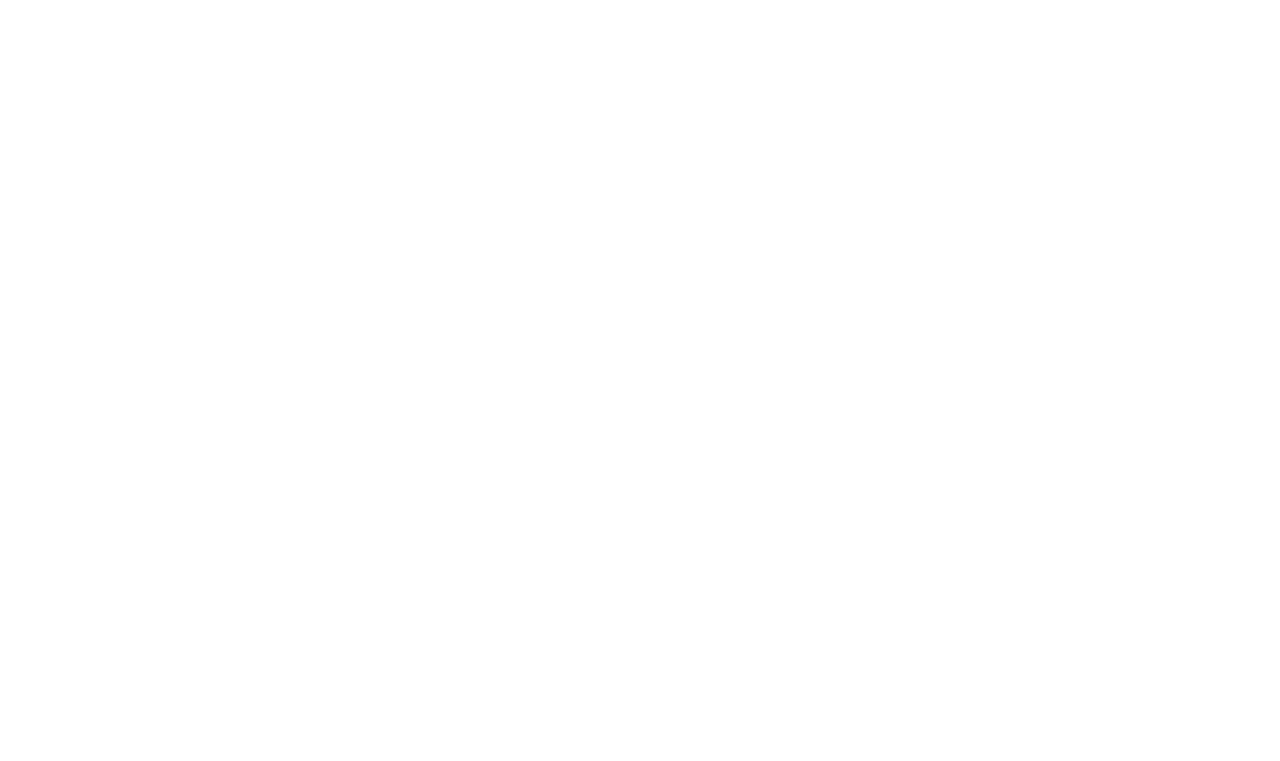
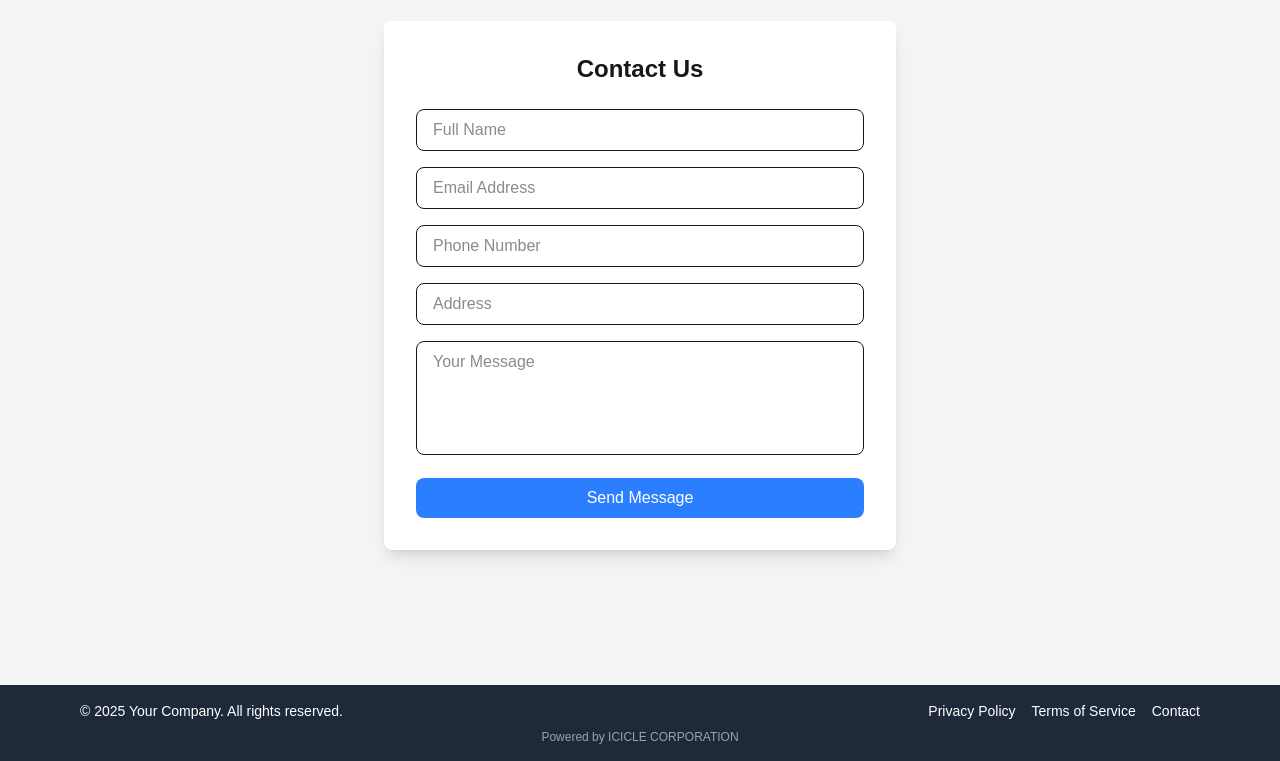
Before and after one commit to icicleltd/RealEasteNAZ, a Next.js app: page / in a window 1280 px wide. Shown: the part 2515-3276 px from the top of the page. Before the commit the page ends 2400 px from the top, so only its background shows below. Built offline with nearby package versions, Linux system fonts and the light colour scheme.

Commit message:
add all changes

```diff
--- /dev/null
+++ b/app/components/Contact.jsx
@@ -0,0 +1,86 @@
+"use client";
+
+import React, { useState } from "react";
+
+const Contact = () => {
+    const [formData, setFormData] = useState({
+        name: "",
+        email: "",
+        phone: "",
+        address: "",
+        message: "",
+    });
+
+    const handleChange = (e) => {
+        setFormData({ ...formData, [e.target.name]: e.target.value });
+    };
+
+    const handleSubmit = (e) => {
+        e.preventDefault();
+        console.log("Form Data Submitted:", formData);
+        alert("Thank you for contacting us!");
+        setFormData({ name: "", email: "", phone: "", address: "", message: "" });
+    };
+
+    return (
+        <div className="min-h-screen flex items-center justify-center bg-gray-100 p-4">
+            <div className="bg-white shadow-lg rounded-lg w-full max-w-lg p-8">
+                <h2 className="text-2xl font-semibold mb-6 text-center">Contact Us</h2>
+                <form onSubmit={handleSubmit} className="space-y-4">
+                    <input
+                        type="text"
+                        name="name"
+                        value={formData.name}
+                        onChange={handleChange}
+                        placeholder="Full Name"
+                        className="w-full px-4 py-2 border rounded-lg focus:outline-none focus:ring-2 focus:ring-blue-400"
+                        required
+                    />
+                    <input
+                        type="email"
+                        name="email"
+                        value={formData.email}
+                        onChange={handleChange}
+                        placeholder="Email Address"
+                        className="w-full px-4 py-2 border rounded-lg focus:outline-none focus:ring-2 focus:ring-blue-400"
+                        required
+                    />
+                    <input
+                        type="tel"
+                        name="phone"
+                        value={formData.phone}
+                        onChange={handleChange}
+                        placeholder="Phone Number"
+                        className="w-full px-4 py-2 border rounded-lg focus:outline-none focus:ring-2 focus:ring-blue-400"
+                        required
+                    />
+                    <input
+                        type="text"
+                        name="address"
+                        value={formData.address}
+                        onChange={handleChange}
+                        placeholder="Address"
+                        className="w-full px-4 py-2 border rounded-lg focus:outline-none focus:ring-2 focus:ring-blue-400"
+                    />
+                    <textarea
+                        name="message"
+                        value={formData.message}
+                        onChange={handleChange}
+                        placeholder="Your Message"
+                        className="w-full px-4 py-2 border rounded-lg focus:outline-none focus:ring-2 focus:ring-blue-400 resize-none"
+                        rows="4"
+                        required
+                    ></textarea>
+                    <button
+                        type="submit"
+                        className="w-full bg-blue-500 text-white py-2 rounded-lg hover:bg-blue-600 transition duration-300"
+                    >
+                        Send Message
+                    </button>
+                </form>
+            </div>
+        </div>
+    );
+};
+
+export default Contact;
--- /dev/null
+++ b/app/components/Footer.jsx
@@ -0,0 +1,23 @@
+"use client";
+
+import React from "react";
+
+const Footer = () => {
+    return (
+        <footer className="bg-gray-800 text-white py-4">
+            <div className="max-w-6xl mx-auto px-4 flex flex-col md:flex-row items-center justify-between text-sm">
+                <p>&copy; {new Date().getFullYear()} Your Company. All rights reserved.</p>
+                <div className="flex space-x-4 mt-2 md:mt-0">
+                    <a href="#" className="hover:text-blue-400 transition">Privacy Policy</a>
+                    <a href="#" className="hover:text-blue-400 transition">Terms of Service</a>
+                    <a href="#" className="hover:text-blue-400 transition">Contact</a>
+                </div>
+            </div>
+            <div className="text-center mt-2 text-xs text-gray-400">
+                Powered by ICICLE CORPORATION
+            </div>
+        </footer>
+    );
+};
+
+export default Footer;
--- a/app/page.js
+++ b/app/page.js
@@ -1,4 +1,6 @@
 import About from "./components/About";
+import Contact from "./components/Contact";
+import Footer from "./components/Footer";
 import Hero from "./components/Hero";
 import List from "./components/List";
 
@@ -9,6 +11,8 @@
       <Hero />
       <About />
       <List />
+      <Contact />
+      <Footer />
     </>
   );
 }
```
